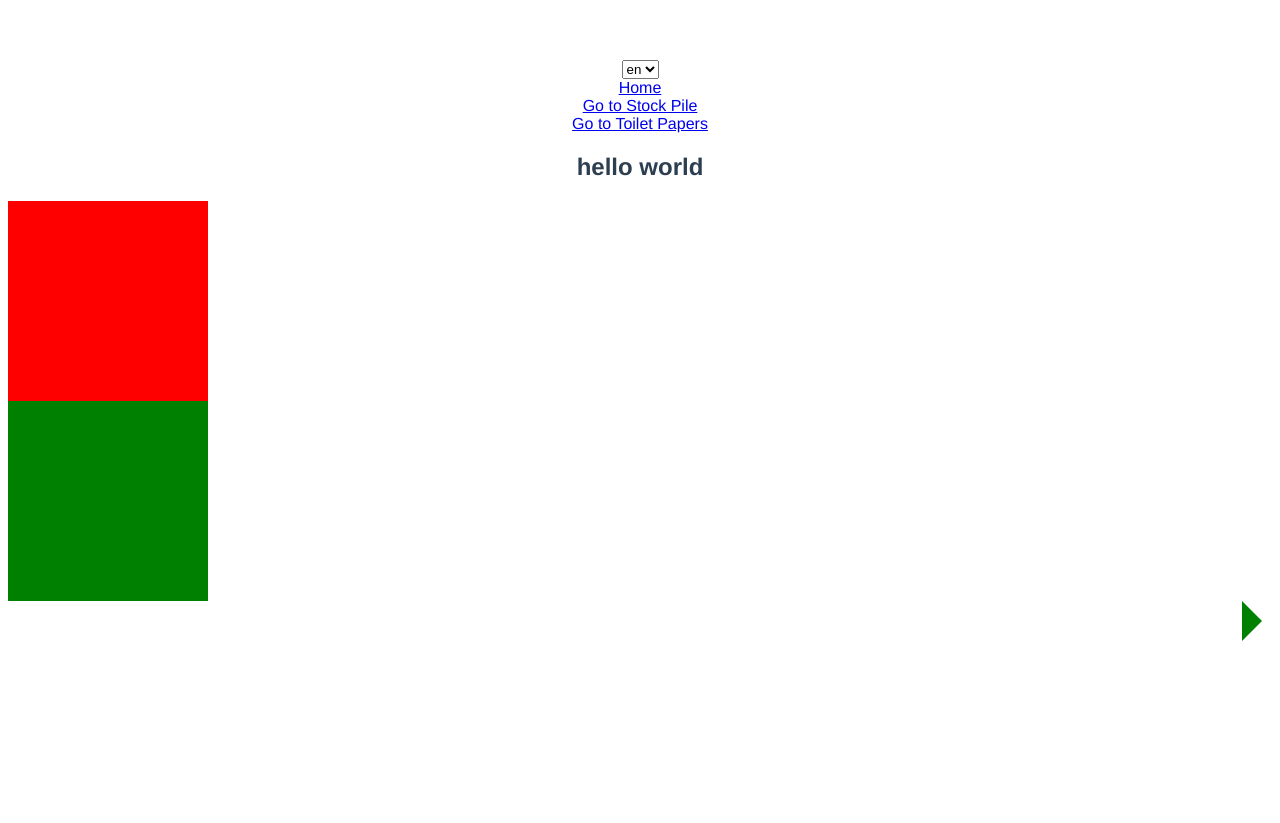
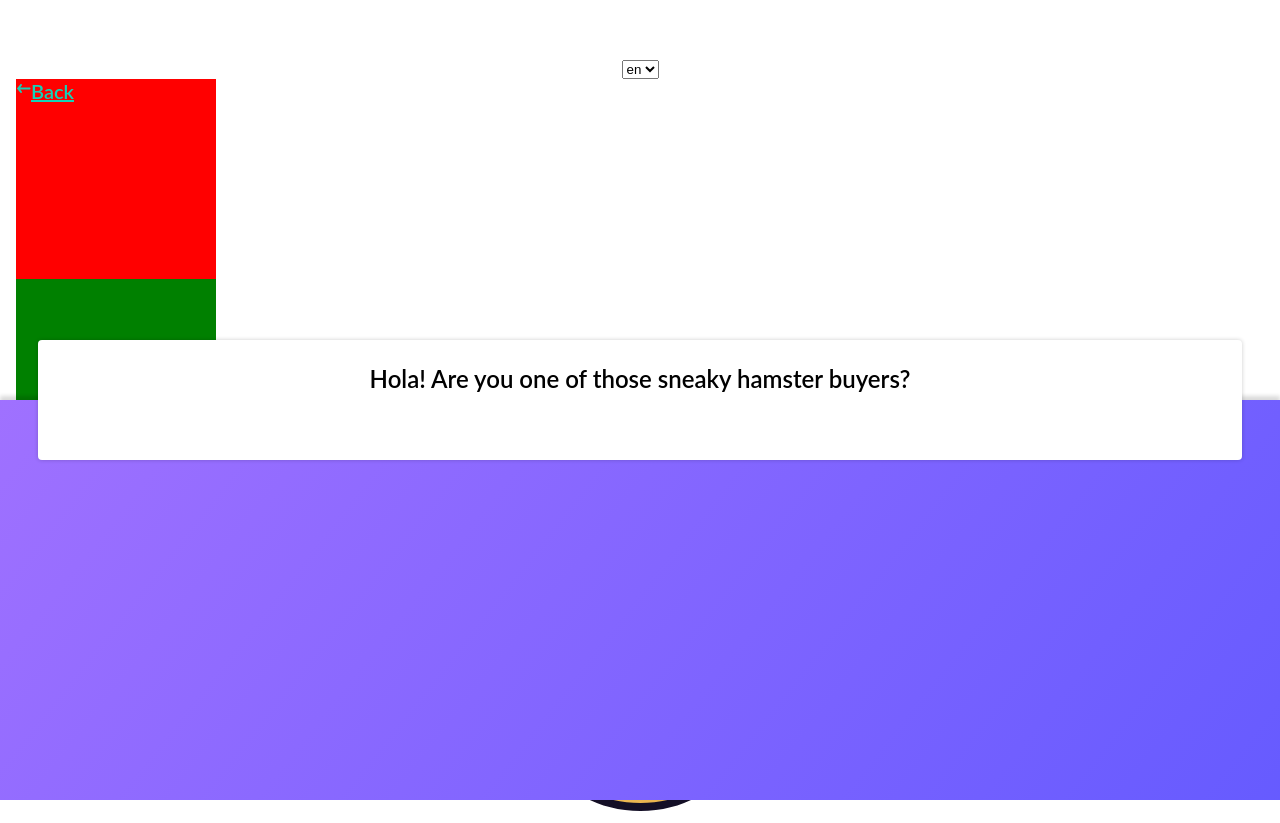
Before and after one commit to LucaMele/the-selfish-hamster, a Vue app: page /#/toilet-papers in a window 1280 px wide. Before the commit the page ends 800 px from the top, so only its background shows below. Built offline with nearby package versions, Linux system fonts and the light colour scheme.

Commit message:
prepared home page, initial style removed initial route-links

```diff
--- a/src/App.vue
+++ b/src/App.vue
@@ -1,16 +1,26 @@
 <template>
+  <body>
     <article class="hamster">
       <locale-changer></locale-changer>
-    <nav>
+      <!-- <nav>
         <ul>
           <li><router-link to="/">Home</router-link></li>
           <li><router-link to="/stock-pile">Go to Stock Pile</router-link></li>
           <li><router-link to="/toilet-papers">Go to Toilet Papers</router-link></li>
         </ul>
-    </nav>
-    <h1>{{$t("pages.home.hello")}}</h1>
+      </nav> -->
       <router-view/>
+      <div class="hamster-title">
+        <img src="./assets/hamster-title-screen.svg"/>
+      </div>
     </article>
+    <div class="lower-container">
+      <div class="greetings-box">
+        <p id="greeting-text">{{$t("pages.home.greeting")}}</p>
+      </div>
+      <div class="lower-bg"></div>
+    </div>
+  </body>
 </template>
 
 <script>
--- a/src/app.scss
+++ b/src/app.scss
@@ -7,8 +7,63 @@
   margin-top: 60px;
 }
 
-ul {
-  list-style: none;
-  padding: 0;
-  margin: 0;
+.hamster-title {
+  position: relative;
+  margin: 50px 0 0 0;
 }
+
+.lower-container {
+  position: absolute;
+  top: 50%;
+  bottom: 0%;
+  left: 0%;
+  right: 0%;
+}
+
+.greetings-box {
+  position: absolute;
+  z-index: 2;
+  Top: -15%;
+  left: 3%;
+  right: 3%;
+  height: 30%;
+  // margin-top: -50px;
+  // height: 100px;
+
+//   left: 2.67%;
+// right: 2.67%;
+// top: 33.93%;
+// bottom: 49.38%;
+
+
+  background: #FFFFFF;
+  box-shadow: 0px 0px 4px rgba(0, 0, 0, 0.2);
+  border-radius: 4px;
+}
+
+
+#greeting-text {
+  position: absolute;
+  height: 100%;
+  left: 6%;
+  right: 6%;
+  // top: 39.66%;
+  // bottom: 53.2%;
+
+  font-family: Lato;
+  font-style: normal;
+  font-weight: 600;
+  font-size: 24px;
+  line-height: 29px;
+  text-align: center;
+
+  // /* Darkblue */
+  // color: #140F26;
+}
+
+.lower-bg {
+  position: relative;
+  height: 100%;
+  background: linear-gradient(308.18deg, #645AFF -3.69%, #A573FF 109.82%);
+  box-shadow: 0px -4px 4px rgba(0, 0, 0, 0.15);
+}
--- /dev/null
+++ b/src/components/toilet-form/back/index.scss
@@ -0,0 +1,31 @@
+.arrow-left {
+  float: left;
+}
+
+.toilet-back {
+  float: left;
+  position: static;
+  left: 35.29%;
+  right: 0%;
+  top: 0%;
+  bottom: 0%;
+
+  font-family: Lato;
+  font-style: normal;
+  font-weight: 600;
+  font-size: 20px;
+  line-height: 24px;
+  /* identical to box height */
+
+  text-align: center;
+
+  /* Green */
+  color: #14D2B8;
+
+  /* Inside Auto Layout */
+
+  flex: none;
+  order: 1;
+  align-self: center;
+  margin: 0px 0px;
+}
--- /dev/null
+++ b/src/components/toilet-form/back/index.vue
@@ -0,0 +1,20 @@
+<template>
+  <div class="hamster__toilet-back">
+    <div class="toilet-back__container">
+      <div class="arrow-left">
+        <img src="./../../../assets/back-arrow.svg"/>
+      </div>
+      <router-link to="/" class="toilet-back">Back</router-link>
+    </div>
+  </div>
+</template>
+
+<script>
+export default {
+  name: 'toilet-back',
+};
+</script>
+
+<style lang="scss">
+  @import "./index.scss";
+</style>
--- a/src/pages/toilet-papers/index.vue
+++ b/src/pages/toilet-papers/index.vue
@@ -1,6 +1,7 @@
 <template>
   <div>
     <!-- <h1>{{$t("pages.home.title")}}</h1> -->
+    <toilet-back></toilet-back>
     <toilet-household-container></toilet-household-container>
     <toilet-quarantine-container></toilet-quarantine-container>
     <toilet-next></toilet-next>
@@ -8,6 +9,7 @@
 </template>
 
 <script>
+import ToiletBack from './../../components/toilet-form/back';
 import ToiletNext from './../../components/toilet-form/next';
 import ToiletHouseholdContainer from './../../components/toilet-form/household-container';
 import ToiletQuarantineContainer from './../../components/toilet-form/quarantine-container';
@@ -15,6 +17,7 @@ import ToiletQuarantineContainer from './../../components/toilet-form/quarantine
 export default {
   name: 'toilet-papers',
   components: {
+    ToiletBack,
     ToiletNext,
     ToiletHouseholdContainer,
     ToiletQuarantineContainer,
--- a/src/translations/index.js
+++ b/src/translations/index.js
@@ -3,6 +3,7 @@ export default {
     pages: {
       home: {
         hello: 'hello world',
+        greeting: 'Hola! Are you one of those sneaky hamster buyers?',
         title: 'Calculate your stockpile',
         household: {
           question: 'How many persons live in your household?',
```
Also changed, not shown: src/assets/back-arrow.svg (added), src/assets/hamster-title-screen.svg (added). Lines whose indentation alone changed are shown as unchanged.
